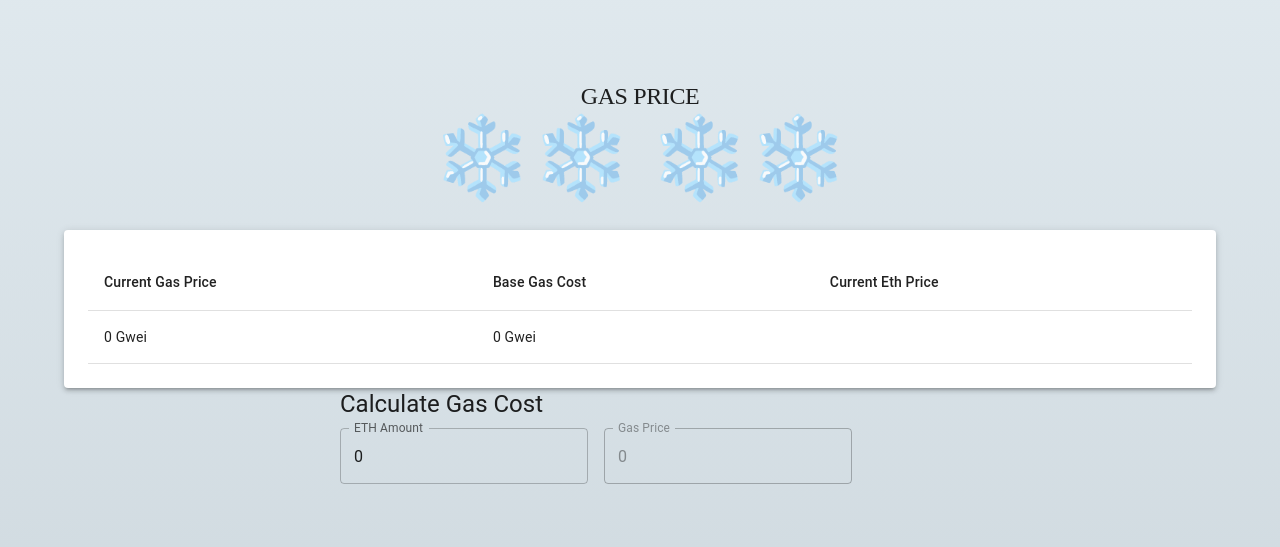
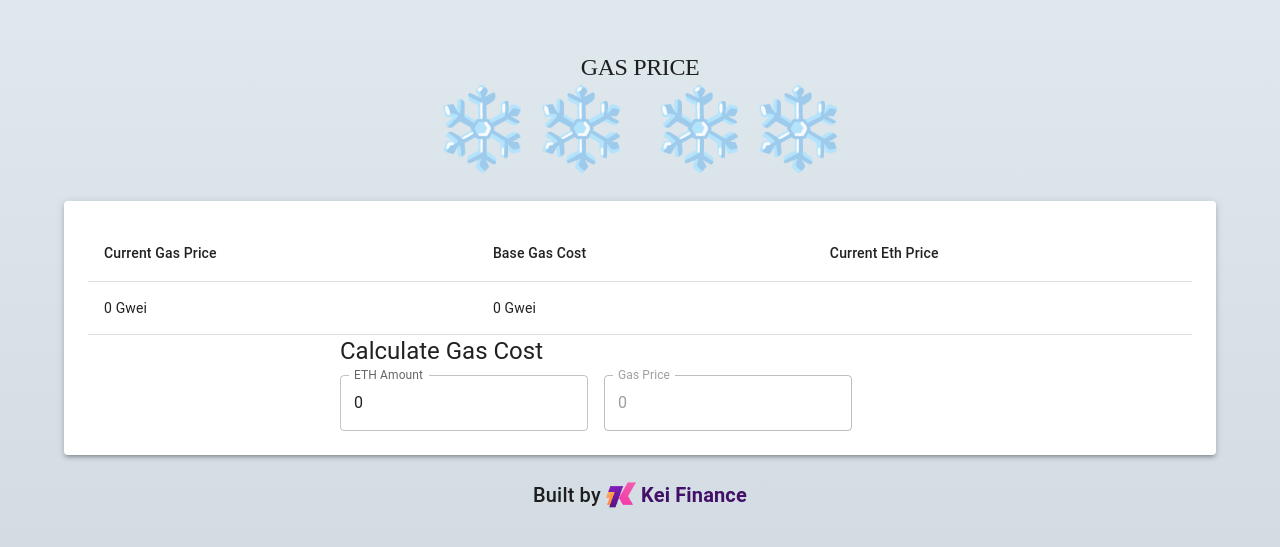
Before and after one commit to KEI-finance/gastoeth, a React (Create React App) app: page / in a window 1280 px wide. Shown: the part 117-664 px from the top of the page. Built offline with nearby package versions, Linux system fonts and the light colour scheme; no server answers; some icons are missing; a web font is replaced by a local one.

Commit message:
updated form

```diff
--- a/src/App.tsx
+++ b/src/App.tsx
@@ -4,59 +4,18 @@ import {Layout} from './components/Layout';
 import {useGasPrices} from './hooks/useGasPrices';
 import {Data} from './components/Data';
 import {Heading} from './components/Heading';
+import {Footer} from './components/Footer';
+import {Calculator} from './components/Calculator';
 
 export default function App() {
-  const [ethAmount, setEthAmount] = useState<number>(0);
-  const [usdAmount, setUsdAmount] = useState<number>(0);
-  const {data} = useGasPrices();
-
-  const gasPrice = parseFloat(data?.ProposeGasPrice || '0');
-  const baseGasCost = parseFloat(data?.suggestBaseFee || '0');
-
-  const handleEthAmountChange = (
-    event: React.ChangeEvent<HTMLInputElement>
-  ) => {
-    const amount = parseFloat(event.target.value);
-    setEthAmount(amount);
-    setUsdAmount(amount * gasPrice);
-  };
-
   return (
     <Layout>
       <Heading />
       <Paper elevation={3} sx={{p: 3}}>
         <Data />
+        <Calculator />
       </Paper>
-      <Stack spacing={3} sx={{maxWidth: 600, margin: 'auto'}}>
-        <Stack spacing={1}>
-          <Typography variant="h5">Calculate Gas Cost</Typography>
-          <Stack direction="row" alignItems="center" spacing={2}>
-            <TextField
-              label="ETH Amount"
-              type="number"
-              value={ethAmount}
-              onChange={handleEthAmountChange}
-              InputLabelProps={{
-                shrink: true,
-              }}
-            />
-            <TextField
-              label="Gas Price"
-              type="number"
-              value={gasPrice}
-              InputLabelProps={{
-                shrink: true,
-              }}
-              disabled
-            />
-          </Stack>
-          {ethAmount > 0 && (
-            <Typography>
-              {ethAmount} ETH = {(usdAmount * 100).toFixed(2)} cents USD
-            </Typography>
-          )}
-        </Stack>
-      </Stack>
+      <Footer />
     </Layout>
   );
 }
--- /dev/null
+++ b/src/components/Calculator.tsx
@@ -0,0 +1,55 @@
+import {Box, Stack, TextField, Typography} from '@mui/material';
+import {useState} from 'react';
+import {useGasPrices} from '../hooks/useGasPrices';
+
+export const Calculator = () => {
+  const [ethAmount, setEthAmount] = useState<number>(0);
+  const [usdAmount, setUsdAmount] = useState<number>(0);
+  const {data} = useGasPrices();
+
+  const gasPrice = parseFloat(data?.ProposeGasPrice || '0');
+  const baseGasCost = parseFloat(data?.suggestBaseFee || '0');
+
+  const handleEthAmountChange = (
+    event: React.ChangeEvent<HTMLInputElement>
+  ) => {
+    const amount = parseFloat(event.target.value);
+    setEthAmount(amount);
+    setUsdAmount(amount * gasPrice);
+  };
+
+  return (
+    <Box>
+      <Stack spacing={3} sx={{maxWidth: 600, margin: 'auto'}}>
+        <Stack spacing={1}>
+          <Typography variant="h5">Calculate Gas Cost</Typography>
+          <Stack direction="row" alignItems="center" spacing={2}>
+            <TextField
+              label="ETH Amount"
+              type="number"
+              value={ethAmount}
+              onChange={handleEthAmountChange}
+              InputLabelProps={{
+                shrink: true,
+              }}
+            />
+            <TextField
+              label="Gas Price"
+              type="number"
+              value={gasPrice}
+              InputLabelProps={{
+                shrink: true,
+              }}
+              disabled
+            />
+          </Stack>
+          {ethAmount > 0 && (
+            <Typography>
+              {ethAmount} ETH = {(usdAmount * 100).toFixed(2)} cents USD
+            </Typography>
+          )}
+        </Stack>
+      </Stack>
+    </Box>
+  );
+};
--- /dev/null
+++ b/src/components/Footer.tsx
@@ -0,0 +1,34 @@
+import {Box, Link, Typography} from '@mui/material';
+import {useGasPrices} from '../hooks/useGasPrices';
+import {useGasPrice} from '../hooks/useGasPrice';
+
+export const Footer = () => {
+  const price = useGasPrice();
+
+  return (
+    <Box textAlign="center" sx={{mt: 3}}>
+      <Typography variant="h6">
+        Built by{' '}
+        <Link
+          href="https://kei.fi"
+          target="_blank"
+          sx={{
+            textDecoration: 'none',
+            color: price < 60 ? '#431068' : 'white',
+            fontWeight: 'bold',
+          }}
+        >
+          <img
+            src="/img/kei.png"
+            style={{
+              maxHeight: '30px',
+              verticalAlign: 'middle',
+              marginBottom: 3,
+            }}
+          />{' '}
+          Kei Finance{' '}
+        </Link>
+      </Typography>
+    </Box>
+  );
+};
--- /dev/null
+++ b/src/hooks/useGasPrice.ts
@@ -0,0 +1,6 @@
+import {useGasPrices} from './useGasPrices';
+
+export const useGasPrice = () => {
+  const {data} = useGasPrices();
+  return +(data?.ProposeGasPrice || '0');
+};
```
Also changed, not shown: public/img/kei.png (added).
